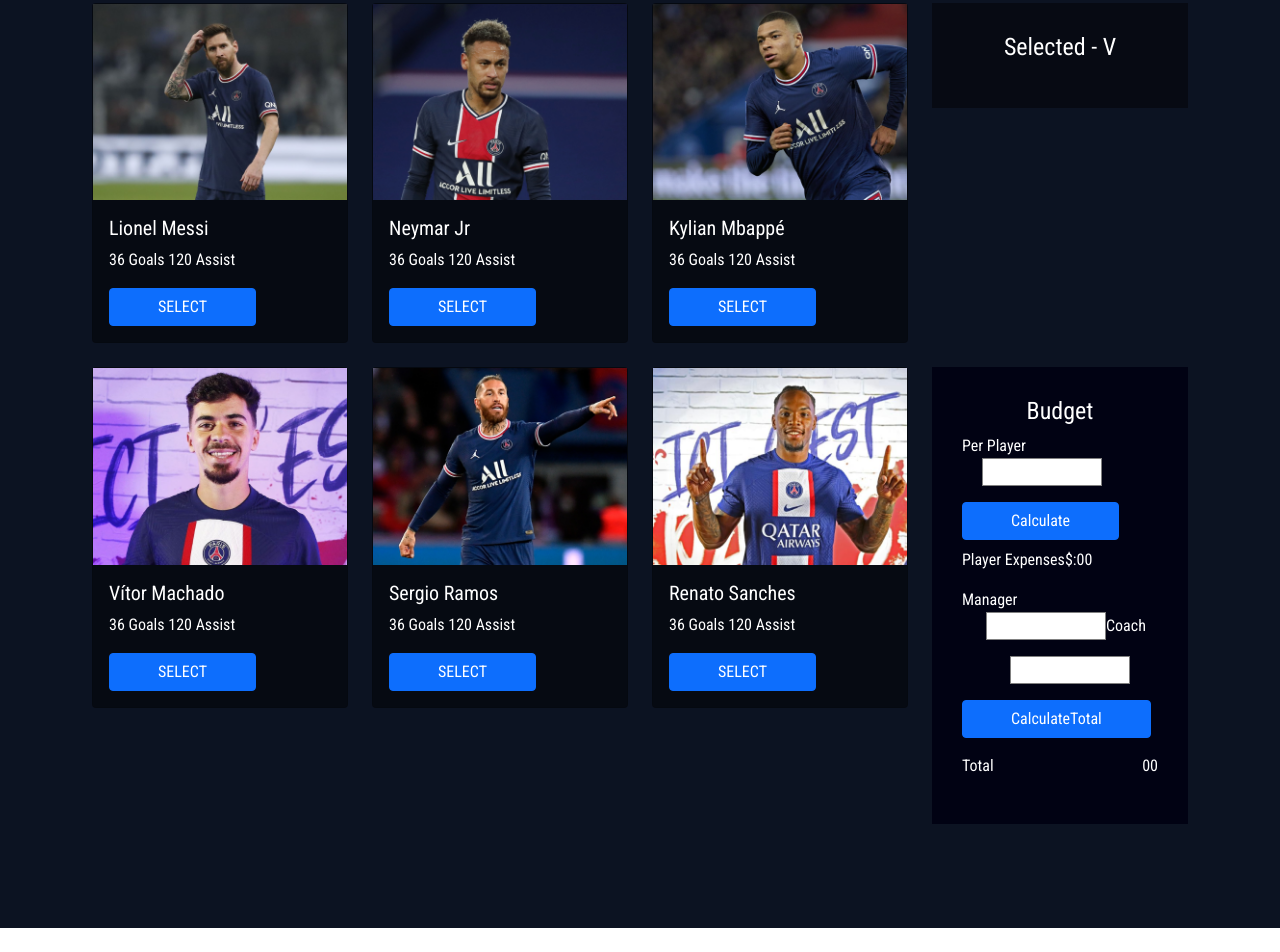
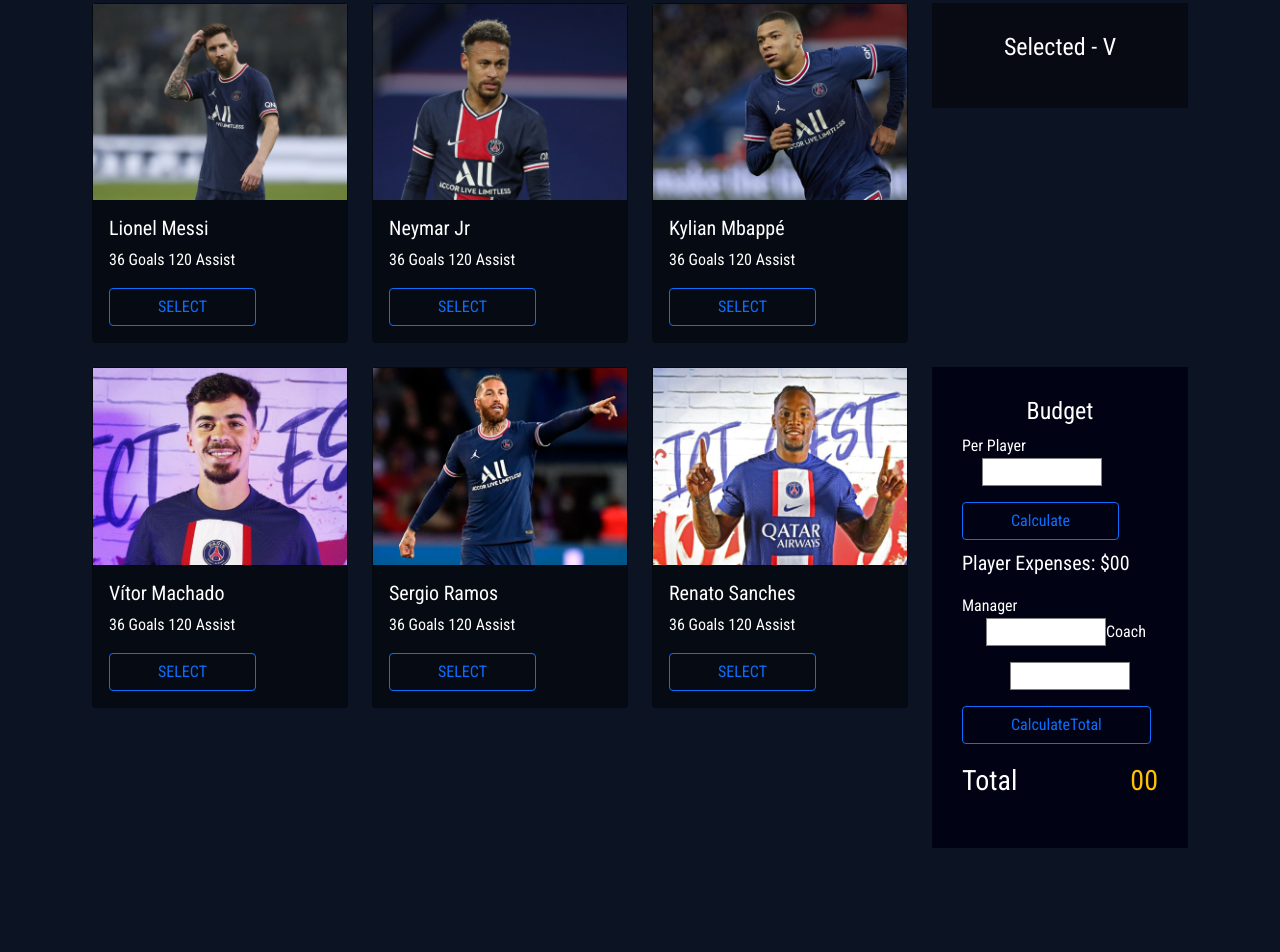
Before and after one commit to Arshad4320/select-football-player, a plain HTML site: page index.html in a window 1280 px wide. Shown: the part 373-1325 px from the top of the page. Before the commit the page ends 1301 px from the top, so only its background shows below. Drawn offline with nearby package versions, Linux system fonts and the light colour scheme; a web font is replaced by a local one.

Commit message:
complated the this project

```diff
--- a/index.html
+++ b/index.html
@@ -49,7 +49,7 @@
                             <div class="card-body">
                                 <h5 class="card-title">Lionel Messi</h5>
                                 <p class="card-text">36 Goals 120 Assist</p>
-                                <a href="#" id="player-button-one" class="btn btn-primary px-5">SELECT</a>
+                                <a href="#" id="player-button-one" class="btn btn-outline-primary px-5 ">SELECT</a>
                             </div>
                         </div>
                     </div>
@@ -60,7 +60,7 @@
                                 <h5 class="card-title">Neymar Jr
                                 </h5>
                                 <p class="card-text">36 Goals 120 Assist</p>
-                                <a href="#" id="player-button-tow" class="btn btn-primary px-5">SELECT</a>
+                                <a href="#" id="player-button-tow" class="btn btn-outline-primary px-5">SELECT</a>
                             </div>
                         </div>
                     </div>
@@ -70,7 +70,7 @@
                             <div class="card-body">
                                 <h5 class="card-title">Kylian Mbappé</h5>
                                 <p class="card-text">36 Goals 120 Assist</p>
-                                <a href="#" id="player-button-three" class="btn btn-primary px-5">SELECT</a>
+                                <a href="#" id="player-button-three" class="btn btn-outline-primary px-5">SELECT</a>
                             </div>
                         </div>
                     </div>
@@ -90,7 +90,7 @@
                             <div class="card-body">
                                 <h5 class="card-title">Vítor Machado</h5>
                                 <p class="card-text">36 Goals 120 Assist</p>
-                                <a href="#" id="player-button-four" class="btn btn-primary px-5">SELECT</a>
+                                <a href="#" id="player-button-four" class="btn btn-outline-primary px-5">SELECT</a>
                             </div>
                         </div>
                     </div>
@@ -100,7 +100,7 @@
                             <div class="card-body">
                                 <h5 class="card-title">Sergio Ramos</h5>
                                 <p class="card-text">36 Goals 120 Assist</p>
-                                <a href="#" id="player-button-five" class="btn btn-primary px-5">SELECT</a>
+                                <a href="#" id="player-button-five" class="btn btn-outline-primary px-5">SELECT</a>
                             </div>
                         </div>
                     </div>
@@ -110,7 +110,7 @@
                             <div class="card-body">
                                 <h5 class="card-title">Renato Sanches</h5>
                                 <p class="card-text">36 Goals 120 Assist</p>
-                                <a href="#" id="player-button-six" class="btn btn-primary px-5">SELECT</a>
+                                <a href="#" id="player-button-six" class="btn btn-outline-primary px-5">SELECT</a>
                             </div>
                         </div>
                     </div>
@@ -120,19 +120,23 @@
                             <div class="per-player">
                                 <span>Per Player</span><input id="calculate-field" type="number">
                                 <a href="#" id="calculate-btn"
-                                    class="btn btn-primary mt-3 px-5 button-style">Calculate</a>
-                                <p class='mt-2'>Player Expenses$:<span id="player-expenses">00</span></p>
+                                    class="btn btn-outline-primary mt-3 px-5 button-style">Calculate</a>
+                                <p class='mt-2 fs-5'>Player Expenses: $<span id="player-expenses" class="fs-5">00</span>
+                                </p>
                             </div>
                             <div class="per-player">
-                                <span class="mb-3">Manager</span><input id="manager-cost" type="text"
-                                    class="mb-3 ms-4"><span>Coach</span><input id="coach-cost" type="text"
+                                <span class="mb-3 fs-6">Manager</span><input id="manager-cost" type="text"
+                                    class="mb-3 ms-4 "><span class="fs-6">Coach</span><input id="coach-cost" type="text"
                                     class="ms-5 ">
-                                <a href="#" id="total-calculate" class="btn btn-primary mt-3 px-5 button-style">
+                                <a href="#" id="total-calculate" class="btn btn-outline-primary mt-3 px-5 button-style">
                                     CalculateTotal
                                 </a>
                             </div>
-                            <p class="d-flex justify-content-between mt-3"><span>Total</span><span
-                                    id="total-calculator">00</span></p>
+                            <p class="d-flex justify-content-between mt-3">
+                                <span class="fs-3">Total</span>
+
+                                <span id="total-calculator" class="fs-3 text-warning">00</span>
+                            </p>
                         </div>
                     </div>
                 </div>
--- a/javascript/function.js
+++ b/javascript/function.js
@@ -6,6 +6,7 @@ document.getElementById('player-button-one').addEventListener('click', function
     li.innerText = 'Lionel Messi'
     listContent.append(li);
     addPlayerList('player-button-one')
+
 
 })
 document.getElementById('player-button-tow').addEventListener('click', function () {
@@ -43,5 +44,4 @@ document.getElementById('player-button-six').addEventListener('click', function
     listContent.append(li);
     addPlayerList('player-button-six');
     disableBtn('player-button-six')
-
 })
```
